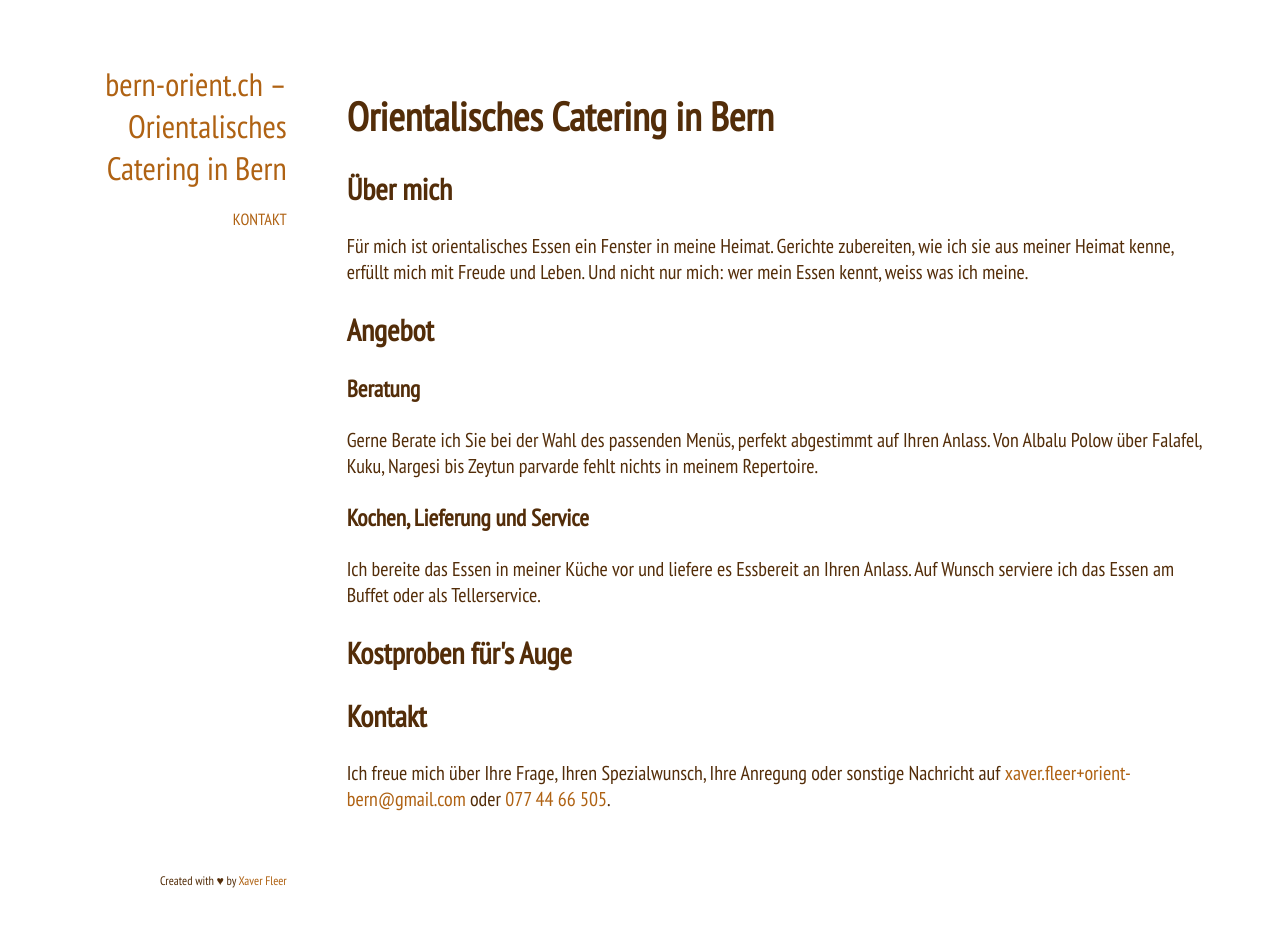
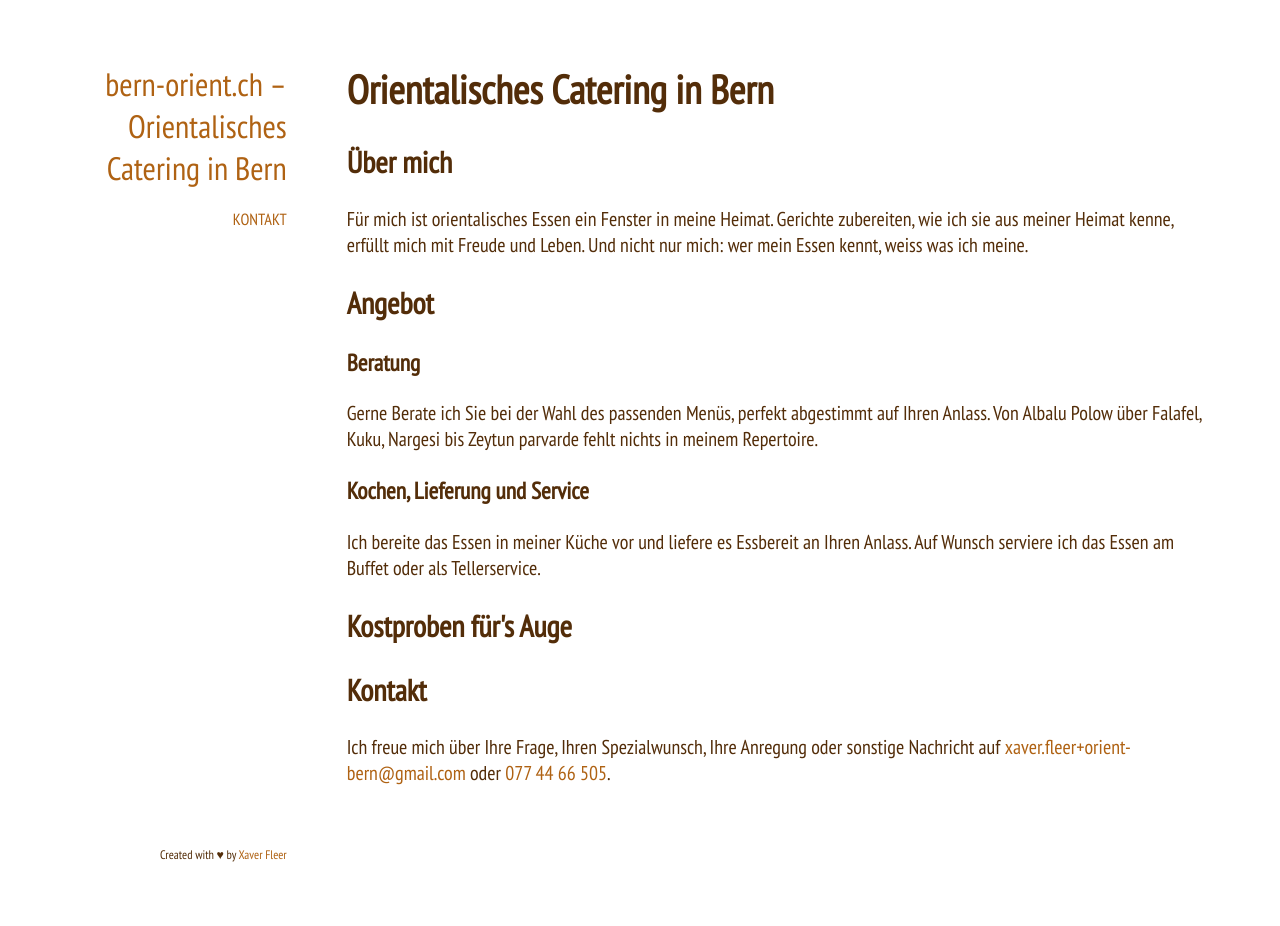
Before and after one commit to xaverfleer/hassan-novin, a Gatsby site: page / in a window 1280 px wide. Built offline with nearby package versions, Linux system fonts and the light colour scheme; Gatsby itself is replaced by a stand-in of ours.

Commit message:
Fix margin of page

```diff
--- a/src/assets/css/style.css
+++ b/src/assets/css/style.css
@@ -8,6 +8,10 @@ a:any-link {
 
 a.logo {
   color: #af6213;
+}
+
+h1 {
+  margin-block-start: 0;
 }
 
 html {
```
